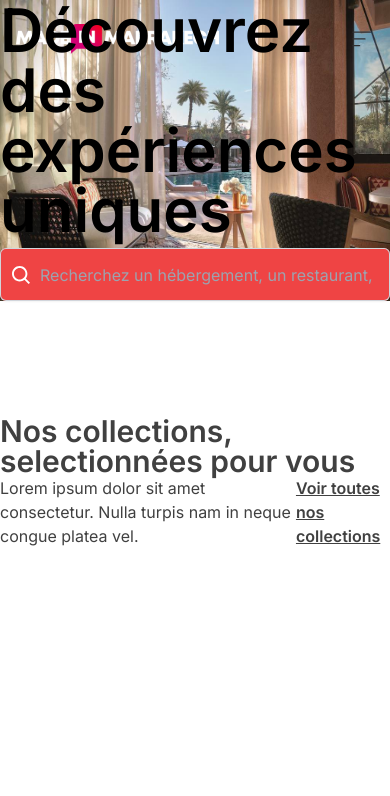
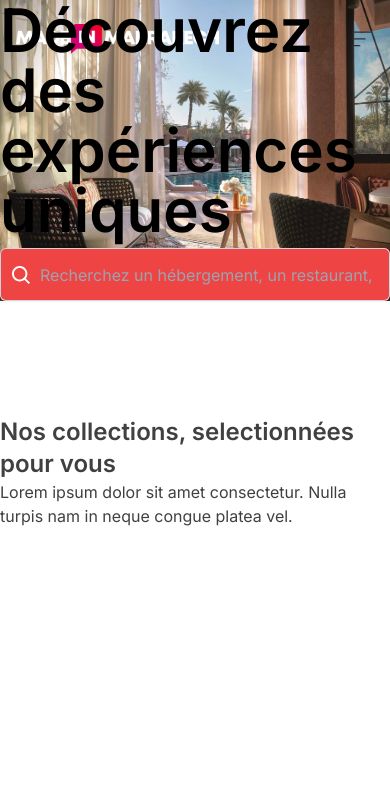
Before and after one commit to mimcity/madeincity_integration, a Next.js app: page / in a window 390 px wide. Shown: the top 796 px of the page. Built offline with nearby package versions, Linux system fonts and the light colour scheme.

Commit message:
Title element responsive

```diff
--- a/components/UI/SectionElements.tsx
+++ b/components/UI/SectionElements.tsx
@@ -7,7 +7,7 @@ interface SectionElementProps {
 
 export const Title = ({ children }: SectionElementProps) => {
   return (
-    <h1 className="text-3xl font-semibold text-neutral-700 leading-[30px] tracking-[-2%]">
+    <h1 className="md:text-3xl text-2xl font-semibold text-neutral-700 md:leading-[30px] tracking-[-2%]">
       {children}
     </h1>
   );
@@ -22,7 +22,10 @@ export const DescriptionLink = ({
   link = "/",
 }: SectionElementProps) => {
   return (
-    <Link href={link} className="text-neutral-700 font-semibold underline">
+    <Link
+      href={link}
+      className="text-neutral-700 font-semibold underline md:block hidden"
+    >
       {children}
     </Link>
   );
```
